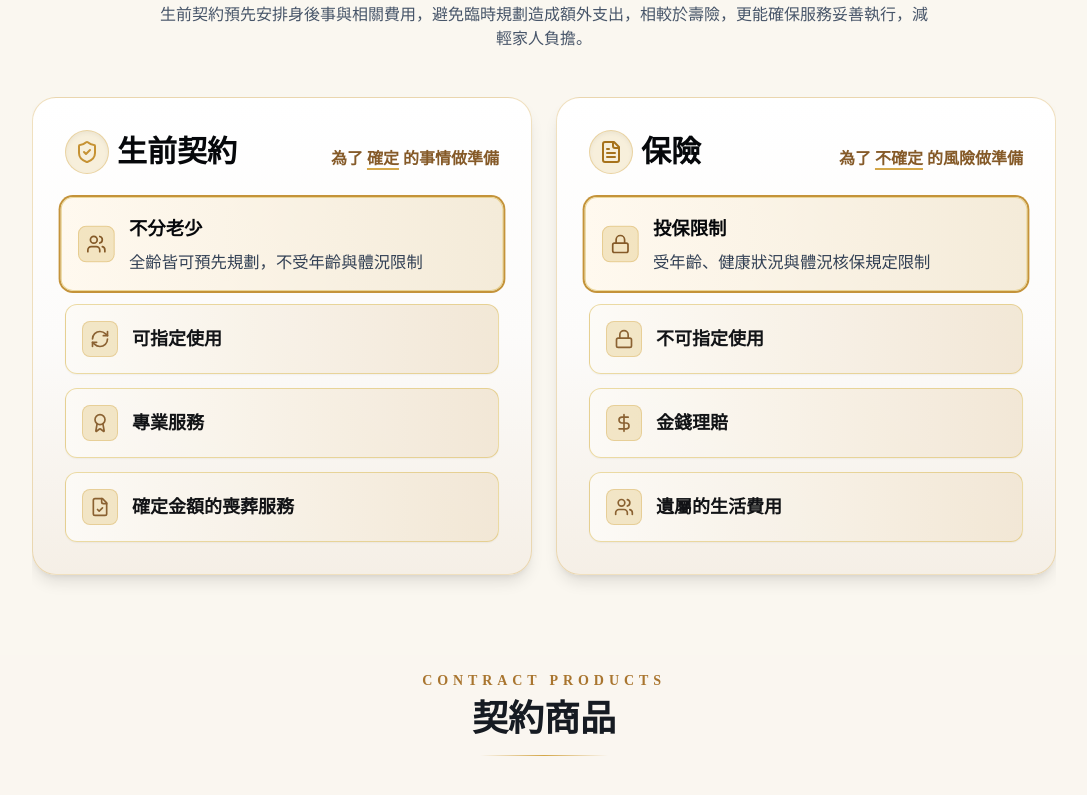
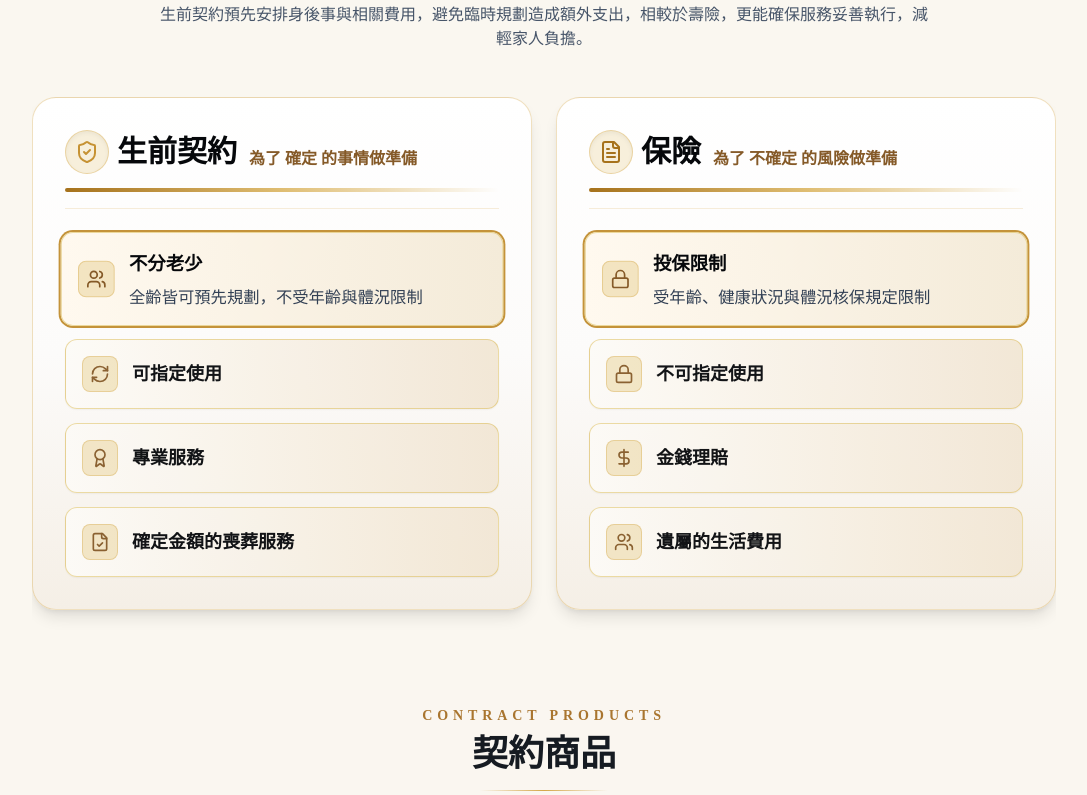
Before and after one commit to m9606286/baoci-life-website, a React (Vite) app: page /preneed in a window 1280 px wide. Shown: the part 1740-2535 px from the top of the page, without its empty margins (96-1183 px from the left). Built offline with nearby package versions, Linux system fonts and the light colour scheme; grey boxes are pictures that could not be loaded.

Commit message:
Update PreneedContract.tsx

```diff
--- a/src/components/PreneedContract.tsx
+++ b/src/components/PreneedContract.tsx
@@ -61,7 +61,7 @@ export default function PreneedConcept() {
   const [activeIndex, setActiveIndex] = useState<number>(1);
   const [years, setYears] = useState<number>(5); // 預設為 5 年後，最多 80 年
 
-  // 生前契約與保險同步展開狀態（預設展開第一項）
+  // 生前契約與保險同步展開狀態
   const [activeIdx, setActiveIdx] = useState<number | null>(0);
 
   // SVG 座標基準常數
@@ -389,7 +389,7 @@ export default function PreneedConcept() {
           </div>
         </div>
 
-        {/* 4. 生前契約與保險差異 (左右同步展開互動、無 VS、無副標下方線條) */}
+        {/* 4. 生前契約與保險差異 */}
         <div className="max-w-5xl mx-auto py-6 relative overflow-hidden">
 
           {/* 區塊標題 */}
@@ -412,19 +412,20 @@ export default function PreneedConcept() {
             {/* 左側：生前契約卡片 */}
             <div className="lg:col-span-6 bg-gradient-to-b from-white via-[#fcfbfa] to-[#f5efe6] rounded-3xl p-6 sm:p-8 border border-gold-400/35 shadow-lg relative group transition-all duration-300">
 
-              <div className="mb-6">
-                {/* 標題與「為了 確定 的事情做準備」並排 */}
-                <div className="flex flex-col sm:flex-row sm:items-baseline justify-between gap-2">
-                  <div className="flex items-center gap-2">
-                    <div className="w-11 h-11 rounded-full bg-gold-100/80 border border-gold-400/40 flex items-center justify-center shadow-inner shrink-0">
+              <div className="mb-6 pb-4 border-b border-gold-400/20">
+                <div className="flex items-baseline gap-3">
+                  <div className="flex items-center gap-2 shrink-0">
+                    <div className="w-11 h-11 rounded-full bg-gold-100/80 border border-gold-400/40 flex items-center justify-center shadow-inner">
                       <ShieldCheck className="w-6 h-6 text-[#C69233]" />
                     </div>
                     <h4 className="font-serif-tc text-2xl sm:text-3xl font-bold text-ink-950">生前契約</h4>
                   </div>
-                  <p className="font-serif-tc text-sm sm:text-base text-gold-700 font-semibold sm:text-right">
-                    為了 <span className="underline decoration-gold-400 decoration-2 underline-offset-4">確定</span> 的事情做準備
+                  <p className="font-serif-tc text-sm sm:text-base text-gold-700 font-semibold">
+                    為了 確定 的事情做準備
                   </p>
                 </div>
+                {/* 質感線：左深右淺 */}
+                <div className="w-full h-1 bg-gradient-to-r from-[#A6721C] via-gold-300 to-transparent mt-3.5 rounded-full" />
               </div>
 
               {/* 四個同步互動式條列項目 */}
@@ -465,19 +466,20 @@ export default function PreneedConcept() {
             {/* 右側：保險卡片 */}
             <div className="lg:col-span-6 bg-gradient-to-b from-white via-[#fcfbfa] to-[#f5efe6] rounded-3xl p-6 sm:p-8 border border-gold-400/35 shadow-lg relative group transition-all duration-300">
 
-              <div className="mb-6">
-                {/* 標題與「為了 不確定 的風險做準備」並排 */}
-                <div className="flex flex-col sm:flex-row sm:items-baseline justify-between gap-2">
-                  <div className="flex items-center gap-2">
-                    <div className="w-11 h-11 rounded-full bg-gold-100/80 border border-gold-400/40 flex items-center justify-center shadow-inner shrink-0">
+              <div className="mb-6 pb-4 border-b border-gold-400/20">
+                <div className="flex items-baseline gap-3">
+                  <div className="flex items-center gap-2 shrink-0">
+                    <div className="w-11 h-11 rounded-full bg-gold-100/80 border border-gold-400/40 flex items-center justify-center shadow-inner">
                       <FileText className="w-6 h-6 text-[#A6721C]" />
                     </div>
                     <h4 className="font-serif-tc text-2xl sm:text-3xl font-bold text-ink-950">保險</h4>
                   </div>
-                  <p className="font-serif-tc text-sm sm:text-base text-gold-700 font-semibold sm:text-right">
-                    為了 <span className="underline decoration-gold-400 decoration-2 underline-offset-4">不確定</span> 的風險做準備
+                  <p className="font-serif-tc text-sm sm:text-base text-gold-700 font-semibold">
+                    為了 不確定 的風險做準備
                   </p>
                 </div>
+                {/* 質感線：左深右淺 */}
+                <div className="w-full h-1 bg-gradient-to-r from-[#A6721C] via-gold-300 to-transparent mt-3.5 rounded-full" />
               </div>
 
               {/* 四個同步互動式條列項目 */}
```
